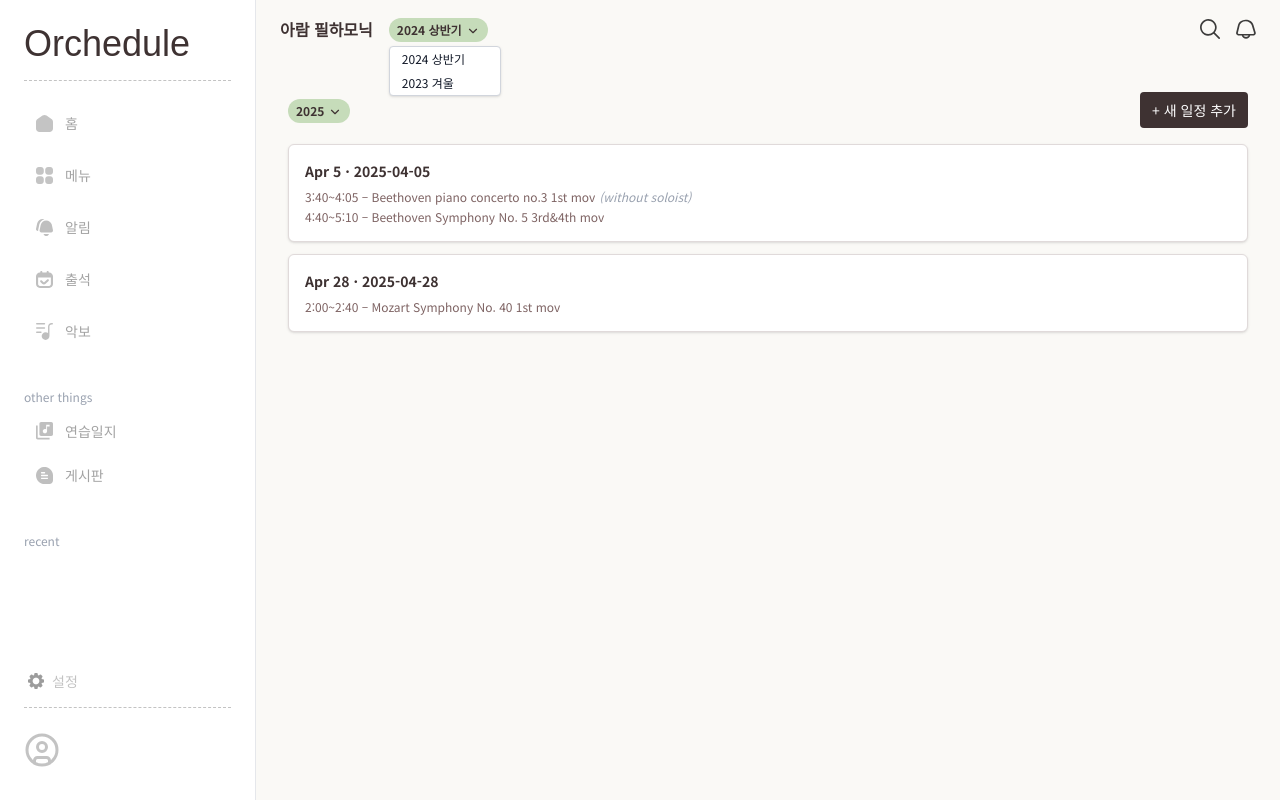
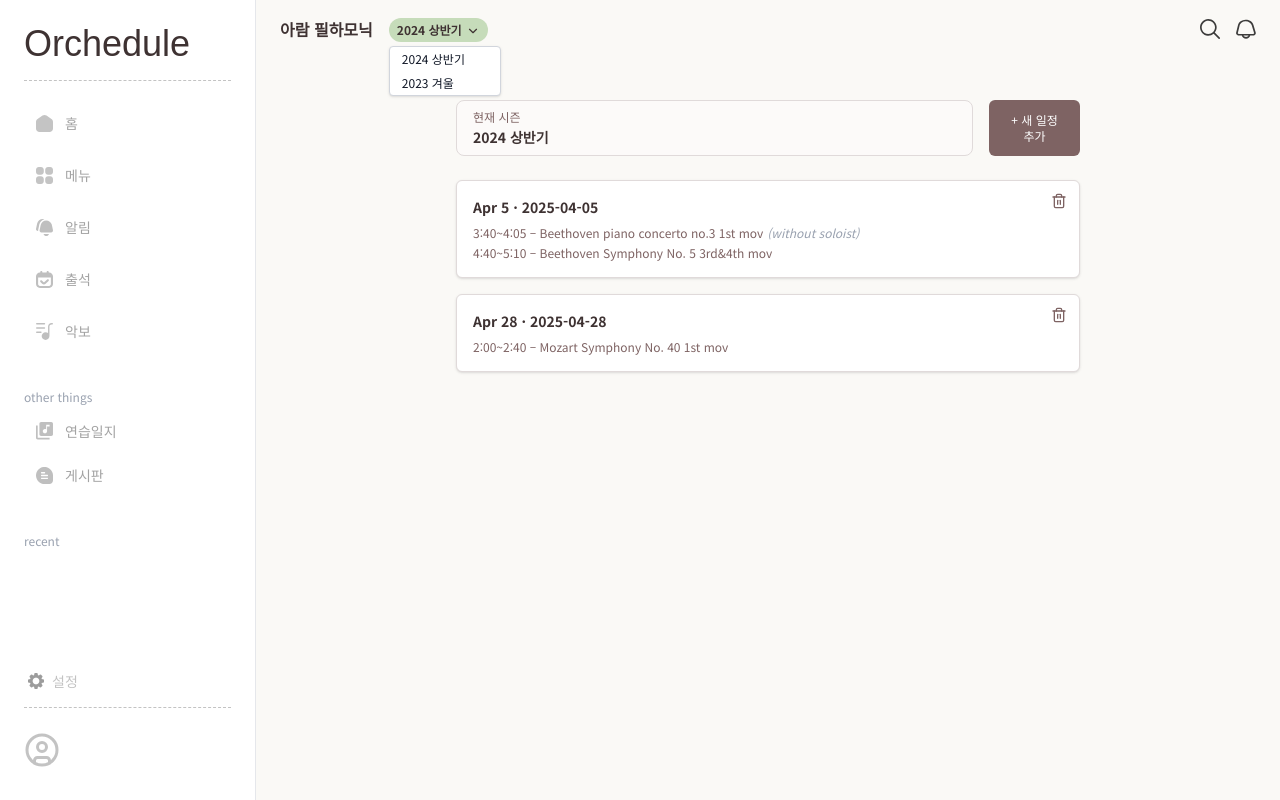
Before and after one commit to dev-chaerim/Orchedule, a Next.js app in the folder orchedule_dev/: page /admin/schedule in a window 1280 px wide. Both pictures are taken after a click on the button "2024 상반기". Built offline with nearby package versions, Linux system fonts and the light colour scheme; no server answers; a web font is replaced by a local one.

Commit message:
feat: 시즌 전역 상태 관리 및 UI 통일

```diff
--- a/orchedule_dev/app/(authenticated)/admin/schedule/page.tsx
+++ b/orchedule_dev/app/(authenticated)/admin/schedule/page.tsx
@@ -1,45 +1,48 @@
+// ✅ components/admin/SchedulePage.tsx (zustand 버전 + 디자인 개선 + 높이 맞춤)
+
 "use client";
 
 import { useState } from "react";
+import { mockSchedules } from "@/lib/mock/schedule";
+import ScheduleCard from "@/components/admin/ScheduleCard";
+import { useSeasonStore } from "@/lib/store/season";
 import { useRouter } from "next/navigation";
-import ScheduleCard from "@/components/admin/ScheduleCard";
-import SeasonDropdown from "@/components/dropdown/SeasonDropdown";
-import { mockSchedules } from "@/lib/mock/schedule"; // 현재는 시즌 정보 없이 사용
 
-export default function AdminSchedulePage() {
-  const [selectedSeason, setSelectedSeason] = useState("2025");
+export default function SchedulePage() {
+  const selectedSeason = useSeasonStore((state) => state.selectedSeason);
+  const [schedules, setSchedules] = useState(mockSchedules);
   const router = useRouter();
 
-  // 현재는 season 필터 없지만 구조 유지
-  const schedules = mockSchedules;
+  const handleDelete = (id: number) => {
+    setSchedules((prev) => prev.filter((s) => s.id !== id));
+  };
 
   return (
-    <div className="p-4 space-y-4">
-      <div className="flex justify-between items-center">
-        <SeasonDropdown
-          seasons={[{ id: 1, name: "2025" }]}
-          selectedSeason={selectedSeason}
-          onSelect={setSelectedSeason}
-        />
+    <div className="p-6 max-w-2xl mx-auto">
+      <div className="flex items-stretch justify-between mb-6">
+        <div className="w-full px-4 py-2 border border-[#e0dada] rounded-lg bg-[#fcfaf9] text-xs text-[#3E3232] flex flex-col justify-center">
+          <div className="font-medium text-[#7E6363]">현재 시즌</div>
+          <div className="ml-0 font-bold text-sm text-[#3E3232] mt-0.5">
+            {selectedSeason?.name}
+          </div>
+        </div>
         <button
-          className="px-3 py-2 text-sm bg-[#3E3232] text-white rounded hover:bg-[#5c4f4f] transition"
           onClick={() => router.push("/admin/schedule/new")}
+          className="ml-4 px-4 py-2 bg-[#7E6363] text-white text-xs font-medium rounded-md hover:bg-[#775656b7]"
         >
           + 새 일정 추가
         </button>
       </div>
 
-      {schedules.length === 0 ? (
-        <p className="text-center text-sm text-gray-400 mt-10">
-          등록된 연습일정이 없습니다.
-        </p>
-      ) : (
-        <div className="space-y-3">
-          {schedules.map((schedule) => (
-            <ScheduleCard key={schedule.id} schedule={schedule} />
-          ))}
-        </div>
-      )}
+      <div className="space-y-4">
+        {schedules.map((schedule) => (
+          <ScheduleCard
+            key={schedule.id}
+            schedule={schedule}
+            onDelete={handleDelete}
+          />
+        ))}
+      </div>
     </div>
   );
 }
--- a/orchedule_dev/components/DesktopHeader.tsx
+++ b/orchedule_dev/components/DesktopHeader.tsx
@@ -1,23 +1,15 @@
 "use client";
 
 import Image from "next/image";
-import { useState } from "react";
-import { mockSeasons } from "@/lib/mock/seasons";
 import SeasonDropdown from "./dropdown/SeasonDropdown";
 
 export default function DesktopHeader() {
-  const [selectedSeason, setSelectedSeason] = useState(mockSeasons[0].name); // 기본값: 가장 최신 시즌
-
   return (
     <div className="absolute top-4 left-6 right-6 hidden md:flex items-center justify-between z-10">
       {/* 오케스트라 이름 + 시즌 선택 */}
       <div className="flex items-center gap-4">
         <div className="text-base font-bold text-[#3E3232]">아람 필하모닉</div>
-        <SeasonDropdown
-          seasons={mockSeasons}
-          selectedSeason={selectedSeason}
-          onSelect={setSelectedSeason}
-        />
+        <SeasonDropdown />
       </div>
 
       {/* 검색 & 알림 아이콘 */}
--- a/orchedule_dev/components/MobileHeader.tsx
+++ b/orchedule_dev/components/MobileHeader.tsx
@@ -4,12 +4,10 @@
 import Image from "next/image";
 import Logo from "./Logo";
 import SeasonDropdown from "./dropdown/SeasonDropdown";
+import SettingDropdown from "./dropdown/SettingDropdown";
 import { useState } from "react";
-import { mockSeasons } from "@/lib/mock/seasons";
-import SettingDropdown from "./dropdown/SettingDropdown";
 
 export default function MobileHeader() {
-  const [selectedSeason, setSelectedSeason] = useState(mockSeasons[0].name);
   const [showDropdown, setShowDropdown] = useState(false);
 
   return (
@@ -56,11 +54,7 @@ export default function MobileHeader() {
       {/* 시즌 선택 */}
       <div className="mt-2 px-4 py-3 flex items-center gap-2 text-sm text-[#3E3232] font-semibold">
         <span className="text-base">아람 필하모닉</span>
-        <SeasonDropdown
-          seasons={mockSeasons}
-          selectedSeason={selectedSeason}
-          onSelect={setSelectedSeason}
-        />
+        <SeasonDropdown /> {/* props 제거 */}
       </div>
     </div>
   );
--- a/orchedule_dev/components/ScheduleCard.tsx
+++ b/orchedule_dev/components/ScheduleCard.tsx
@@ -1,6 +1,6 @@
-'use client';
+"use client";
 
-import React from 'react';
+import React from "react";
 
 interface ScheduleCardProps {
   time: string;
@@ -8,7 +8,11 @@ interface ScheduleCardProps {
   color?: string;
 }
 
-export default function ScheduleCard({ time, description, color = '#A5796E' }: ScheduleCardProps) {
+export default function ScheduleCard({
+  time,
+  description,
+  color = "#A5796E",
+}: ScheduleCardProps) {
   return (
     <div className="flex items-center gap-2 mb-2">
       <div
--- a/orchedule_dev/components/admin/ScheduleCard.tsx
+++ b/orchedule_dev/components/admin/ScheduleCard.tsx
@@ -1,6 +1,7 @@
 "use client";
 
 import { useRouter } from "next/navigation";
+import { Trash2 } from "lucide-react";
 
 interface Piece {
   time: string;
@@ -15,14 +16,36 @@ interface Schedule {
   pieces: Piece[];
 }
 
-export default function ScheduleCard({ schedule }: { schedule: Schedule }) {
+export default function ScheduleCard({
+  schedule,
+  onDelete,
+}: {
+  schedule: Schedule;
+  onDelete?: (id: number) => void;
+}) {
   const router = useRouter();
+
+  const handleDelete = (e: React.MouseEvent) => {
+    e.stopPropagation(); // 카드 클릭 막기
+    if (confirm("정말 삭제하시겠습니까?")) {
+      onDelete?.(schedule.id);
+    }
+  };
 
   return (
     <div
       onClick={() => router.push(`/admin/schedule/${schedule.id}/edit`)}
-      className="rounded-md p-4 border border-[#e0dada] bg-white shadow-sm hover:shadow transition cursor-pointer"
+      className="relative rounded-md p-4 border border-[#e0dada] bg-white shadow-sm hover:shadow transition cursor-pointer"
     >
+      {/* 삭제 버튼 */}
+      <button
+        onClick={handleDelete}
+        className="absolute top-2 right-2 p-1 rounded-full hover:bg-red-100 text-[#7E6363] transition"
+        aria-label="삭제"
+      >
+        <Trash2 size={16} />
+      </button>
+
       <h3 className="text-sm font-semibold text-[#3E3232] mb-2">
         {schedule.displayDate} · {schedule.date}
       </h3>
--- a/orchedule_dev/components/admin/ScheduleForm.tsx
+++ b/orchedule_dev/components/admin/ScheduleForm.tsx
@@ -1,7 +1,8 @@
 "use client";
 
 import { useState } from "react";
-import { X } from "lucide-react"; // 삭제 아이콘
+import { X } from "lucide-react";
+import SimpleSongDropdown from "@/components/admin/SimpleSongDropdown";
 
 interface Piece {
   time: string;
@@ -94,12 +95,14 @@ export default function ScheduleForm({
             />
 
             {/* 곡명 */}
-            <input
-              placeholder="곡명을 입력하세요"
+            <SimpleSongDropdown
+              options={[
+                "Beethoven Symphony No.5",
+                "Mozart Symphony No. 40",
+                "Brahms Symphony No.1",
+              ]}
               value={piece.title}
-              onChange={(e) => handlePieceChange(idx, "title", e.target.value)}
-              className="w-full border border-gray-300 rounded-md px-3 py-2 text-sm focus:ring-[#A5796E] focus:ring-1"
-              required
+              onChange={(val) => handlePieceChange(idx, "title", val)}
             />
 
             {/* 비고 */}
--- /dev/null
+++ b/orchedule_dev/components/admin/SimpleSongDropdown.tsx
@@ -0,0 +1,64 @@
+// ✅ components/admin/SimpleSongDropdown.tsx
+
+"use client";
+
+import { useState } from "react";
+
+interface SimpleSongDropdownProps {
+  options: string[];
+  value: string;
+  onChange: (value: string) => void;
+  placeholder?: string;
+}
+
+export default function SimpleSongDropdown({
+  options,
+  value,
+  onChange,
+  placeholder = "곡명을 입력하세요",
+}: SimpleSongDropdownProps) {
+  const [showList, setShowList] = useState(false);
+  const [inputValue, setInputValue] = useState(value);
+
+  const filtered = options.filter((option) =>
+    option.toLowerCase().includes(inputValue.toLowerCase())
+  );
+
+  const handleSelect = (val: string) => {
+    setInputValue(val);
+    onChange(val);
+    setShowList(false);
+  };
+
+  return (
+    <div className="relative">
+      <input
+        type="text"
+        value={inputValue}
+        placeholder={placeholder}
+        onChange={(e) => {
+          setInputValue(e.target.value);
+          onChange(e.target.value);
+          setShowList(true);
+        }}
+        onFocus={() => setShowList(true)}
+        onBlur={() => setTimeout(() => setShowList(false), 100)}
+        className="w-full border border-gray-300 rounded-md px-3 py-2 text-sm focus:ring-[#A5796E] focus:ring-1"
+      />
+
+      {showList && filtered.length > 0 && (
+        <ul className="absolute z-10 w-full bg-white border border-gray-200 mt-1 rounded-md shadow-sm max-h-40 overflow-y-auto text-sm">
+          {filtered.map((item) => (
+            <li
+              key={item}
+              onClick={() => handleSelect(item)}
+              className="px-3 py-2 hover:bg-gray-100 cursor-pointer"
+            >
+              {item}
+            </li>
+          ))}
+        </ul>
+      )}
+    </div>
+  );
+}
--- a/orchedule_dev/components/dropdown/SeasonDropdown.tsx
+++ b/orchedule_dev/components/dropdown/SeasonDropdown.tsx
@@ -1,28 +1,25 @@
+// components/dropdown/SeasonDropdown.tsx
 "use client";
 
-import { useState, useEffect, useRef } from "react";
+import { useEffect, useRef, useState } from "react";
 import { ChevronDown } from "lucide-react";
+import { useSeasonStore } from "@/lib/store/season";
+import { mockSeasons } from "@/lib/mock/seasons";
 
-interface Season {
-  id: number;
-  name: string;
-}
-
-interface Props {
-  seasons: Season[];
-  selectedSeason: string;
-  onSelect: (name: string) => void;
-}
-
-export default function SeasonDropdown({
-  seasons,
-  selectedSeason,
-  onSelect,
-}: Props) {
+export default function SeasonDropdown() {
   const [open, setOpen] = useState(false);
   const dropdownRef = useRef<HTMLDivElement>(null);
 
-  // 외부 클릭 시 드롭다운 닫기
+  const selectedSeason = useSeasonStore((state) => state.selectedSeason);
+  const setSelectedSeason = useSeasonStore((state) => state.setSelectedSeason);
+
+  useEffect(() => {
+    // 기본값 설정 (처음 진입 시 첫 시즌으로)
+    if (!selectedSeason) {
+      setSelectedSeason(mockSeasons[0]);
+    }
+  }, [selectedSeason, setSelectedSeason]);
+
   useEffect(() => {
     const handleClickOutside = (e: MouseEvent) => {
       if (
@@ -42,17 +39,19 @@ export default function SeasonDropdown({
         onClick={() => setOpen((prev) => !prev)}
         className="inline-flex items-center gap-1 px-2 py-1 text-xs text-[#3E3232] bg-[#C6DCBA] rounded-xl font-medium cursor-pointer hover:bg-[#c6dcbaaf]"
       >
-        <span className="align-middle font-semibold">{selectedSeason}</span>
+        <span className="align-middle font-semibold">
+          {selectedSeason?.name ?? "시즌 선택"}
+        </span>
         <ChevronDown size={14} className="mt-[1px]" />
       </button>
 
       {open && (
         <div className="absolute left-0 mt-1 w-28 bg-white border border-gray-300 rounded shadow text-xs z-10">
-          {seasons.map((season) => (
+          {mockSeasons.map((season) => (
             <button
               key={season.id}
               onClick={() => {
-                onSelect(season.name);
+                setSelectedSeason(season);
                 setOpen(false);
               }}
               className="block w-full px-3 py-1 text-left hover:bg-gray-100"
--- /dev/null
+++ b/orchedule_dev/src/lib/store/season.ts
@@ -0,0 +1,17 @@
+// lib/store/season.ts
+import { create } from "zustand";
+
+export interface Season {
+  id: number;
+  name: string;
+}
+
+interface SeasonState {
+  selectedSeason: Season | null;
+  setSelectedSeason: (season: Season) => void;
+}
+
+export const useSeasonStore = create<SeasonState>((set) => ({
+  selectedSeason: null,
+  setSelectedSeason: (season) => set({ selectedSeason: season }),
+}));
```
